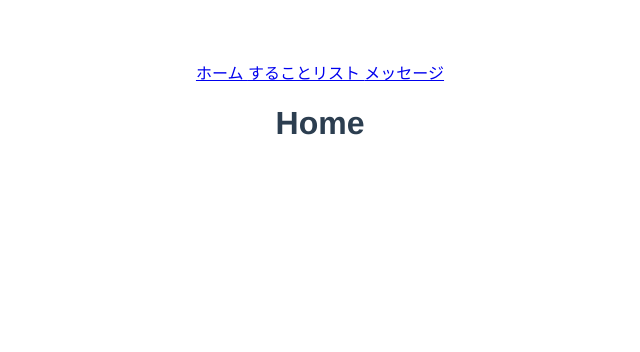
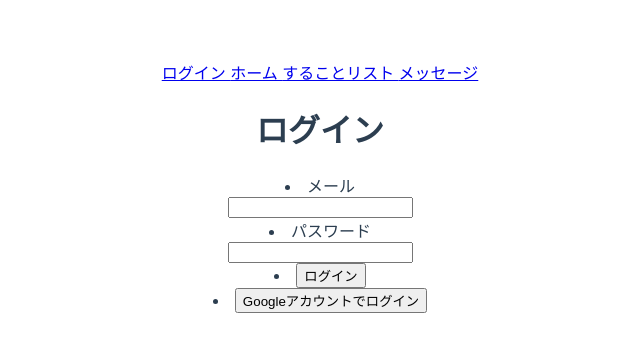
Before and after one commit to YuyaUrakawa/MyTest, a Vue app: page / in a window 1280 px wide. Shown: the top 352 px of the page, without its empty margins (320-960 px from the left). Built offline with nearby package versions, Linux system fonts and the light colour scheme.

Commit message:
todoの時にできていたfor文で値リスト上に並べるがなぜかできない。 途中まで

```diff
--- a/src/App.vue
+++ b/src/App.vue
@@ -1,6 +1,7 @@
 <template>
   <div id="app">
-    <router-link to="/">ホーム   </router-link>
+    <router-link to="/">ログイン   </router-link>
+    <router-link to="/home">ホーム   </router-link>
     <router-link to="/todo">することリスト  </router-link>
     <router-link to="/message">メッセージ</router-link>
     <router-view />
--- a/src/components/Login.vue
+++ b/src/components/Login.vue
@@ -1,6 +1,18 @@
 <template>
     <div>
-
+        <h1>ログイン</h1>
+        <div class="main">
+            <li class="loginMail">メール</li>
+            <input type="email">
+            <li class="loginPass">パスワード</li>
+            <input type="password">
+            <li>
+                <button class="btn btn-primary" type="submit">ログイン</button>
+            </li>
+            <li>
+                <button class="btn btn-primary" type="submit">Googleアカウントでログイン</button>
+            </li>
+        </div>
     </div>
 </template>
 
--- a/src/components/Message.vue
+++ b/src/components/Message.vue
@@ -1,48 +1,48 @@
 <template>
     <div>
         <h1>メッセージ</h1>
-        <head>
-            <tr>
+            <!--<tr>
                 <th class="id">ID</th>
                 <th class="message">コメント</th>
                 <th class="time">時間</th>
-            </tr>
-        </head>
-        <body>
-            <tr v-for="item in messageList" v-bind:key="item.id">
-                <th>{{item.id}}</th>
+            </tr>-->
+        <input class="inputMessage" type="text" v-model="message" placeholder="内容を入力してください。">
+        <from v-on:submit.prevent="addButton">
+              <button click="btn btn-primary" type="submit">送信</button>
+        </from>
+        <ul>
+            <li v-for="(item, index) in messageList" v-bind:key="item">
+                {{item}}
+                {{$data}}
+                <button class="btn btn-warning" v-on:click="remove(index)"><span>削除</span></button>
+                <!--<th>{{item.id}}</th>
                 <th>{{item.message}}</th>
-                <th>{{item.time}}</th>
-            </tr>
-        </body>
-
-        <!--メッセージ入力欄及び送信ボタン-->
-        <input class="inputMessage" type="text" ref="message" placeholder="内容を入力してください。">
-        <button v-on:submit.prevent="addButton" class="addButton" click="btn btn-primary" type="submit">送信</button>
+                <th>{{item.time}}</th>-->
+            </li>
+        </ul>
     </div>
 </template>
 
 <script>
+    //import main from './main.js'
     export default {
         name: "Message",
         data:function () {
             return{
-                message:'',
+                message: "",
                 messageList:[]
             }
         },
         methods:{
-            addButton: function (event, value) {
-                var message = this.$refs.message
-                if(!message.value.length){
-                    return
+            //送信ボタン
+            addButton:function () {
+                this.messageList.push(this.message)
+            },
+            remove(index){
+                if(confirm('削除しますか')) {
+                    this.todos.splice(index, 1);
                 }
-                this.messageList.push({
-                    id: messageStorage.uid++,
-                    message: message.value,
-                })
-                message.value= ''
-            }
+            },
         }
     }
 </script>
--- a/src/router.js
+++ b/src/router.js
@@ -1,6 +1,7 @@
 import Vue from 'vue'
 import VueRouter from 'vue-router'
 
+import Login from "@/components/Login"
 import Home from '@/components/Home.vue'
 import Todo from '@/components/Todo.vue'
 import Message from '@/components/Message.vue'
@@ -9,7 +10,8 @@ Vue.use(VueRouter)
 
 const router = new VueRouter({
     routes:[
-        {path: '/', component: Home},
+        {path: '/', component: Login},
+        {path: '/home', component: Home},
         {path: '/todo', component: Todo},
         {path: '/message', component: Message},
             ]
```
